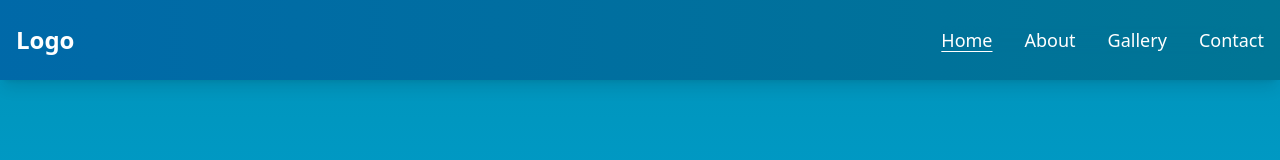
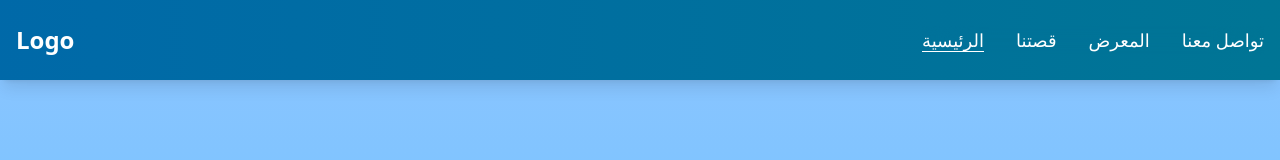
Before and after one commit to andrew0samir/mosaic-art-gallery, a React (Vite) app: page / in a window 1280 px wide. Shown: the top 160 px of the page. Built offline with nearby package versions, Linux system fonts and the light colour scheme; no server answers.

Commit message:
changed navbar to arabic

```diff
--- a/src/pages/HomePage.jsx
+++ b/src/pages/HomePage.jsx
@@ -6,7 +6,7 @@ import { Helmet } from "react-helmet";
 
 function HomePage() {
   return (
-    <div className="min-h-screen  bg-linear-to-b from-cyan-600 via-sky-400 to-blue-300">
+    <div className="min-h-screen  bg-linear-to-b from-blue-300 via-sky-400 to-blue-300">
       <Helmet>
         <title>Mosaic Art Gallery - Home</title>
       </Helmet>
--- a/src/ui/Navbar.jsx
+++ b/src/ui/Navbar.jsx
@@ -51,7 +51,8 @@ function Navbar() {
               }
               onClick={() => setIsMenuOpen(false)}
             >
-              Home
+              {/* Home */}
+              الرئيسية
             </NavLink>
             <NavLink
               to="/about"
@@ -62,7 +63,8 @@ function Navbar() {
               }
               onClick={() => setIsMenuOpen(false)}
             >
-              About
+              {/* About */}
+              قصتنا
             </NavLink>
             <NavLink
               to="/gallery"
@@ -73,7 +75,8 @@ function Navbar() {
               }
               onClick={() => setIsMenuOpen(false)}
             >
-              Gallery
+              {/* Gallery */}
+              المعرض
             </NavLink>
             <NavLink
               to="/contact"
@@ -84,7 +87,8 @@ function Navbar() {
               }
               onClick={() => setIsMenuOpen(false)}
             >
-              Contact
+              {/* Contact */}
+              تواصل معنا
             </NavLink>
           </div>
         </nav>
```
